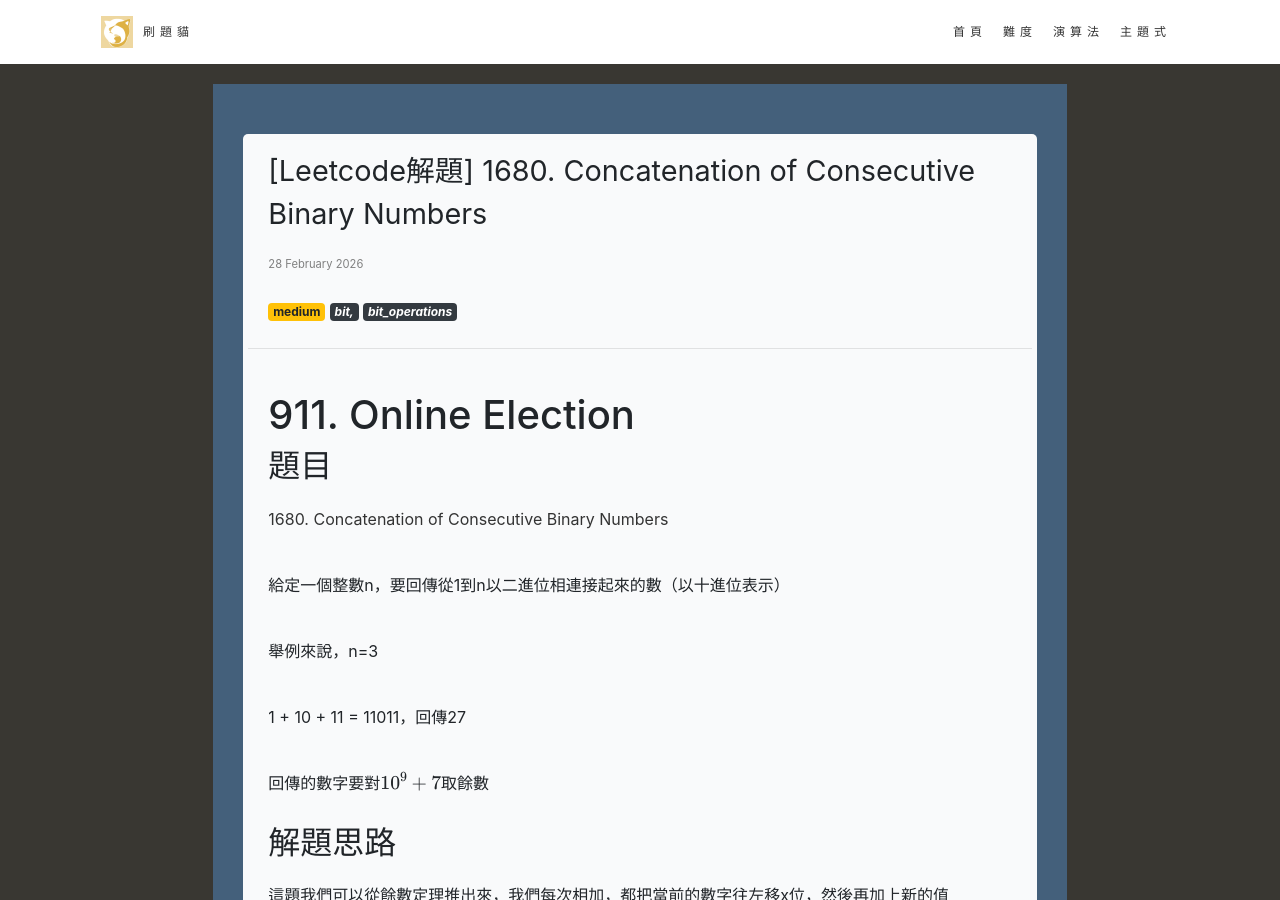
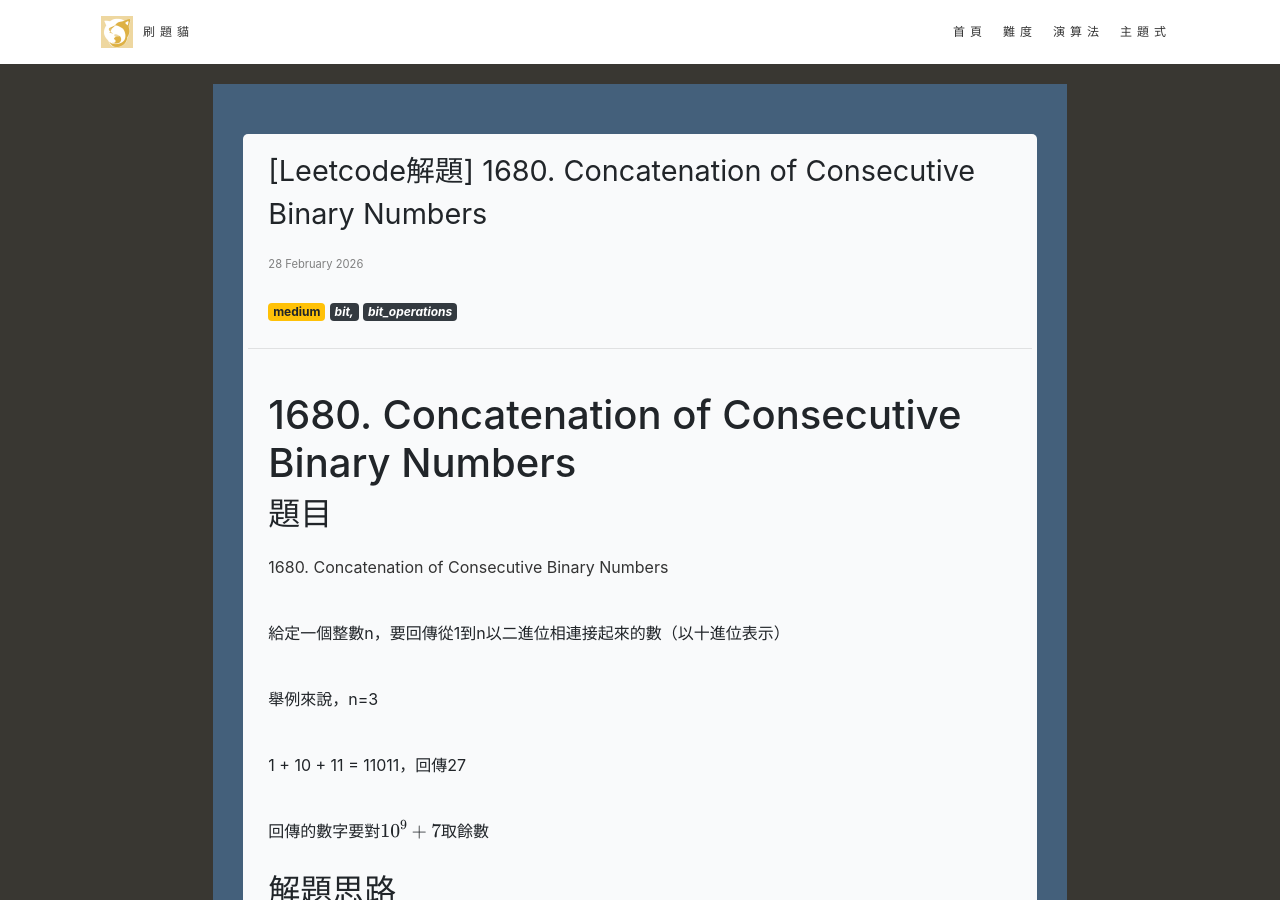
Before and after one commit to catxcoders/catxcoders.github.io, a Jekyll site: the page built from _posts/2026-02-28-1680-concatenation-of-consecutive-binary-numbers.markdown, in a window 1280 px wide and 900 px high. Built offline with Jekyll 4.4.1, drawn with Linux system fonts in a browser that asks for light colours; nearby versions of some CDN libraries; formulas are drawn with MathJax 3.

Commit message:
Fix 1680.

```diff
--- a/_posts/2026-02-28-1680-concatenation-of-consecutive-binary-numbers.markdown
+++ b/_posts/2026-02-28-1680-concatenation-of-consecutive-binary-numbers.markdown
@@ -8,7 +8,7 @@ langs: python
 excerpt_separator: <!--more-->
 ---
 
-# 911. Online Election
+# 1680. Concatenation of Consecutive Binary Numbers
 
 ## 題目
 [1680. Concatenation of Consecutive Binary Numbers](https://leetcode.com/problems/concatenation-of-consecutive-binary-numbers/description/)
```
